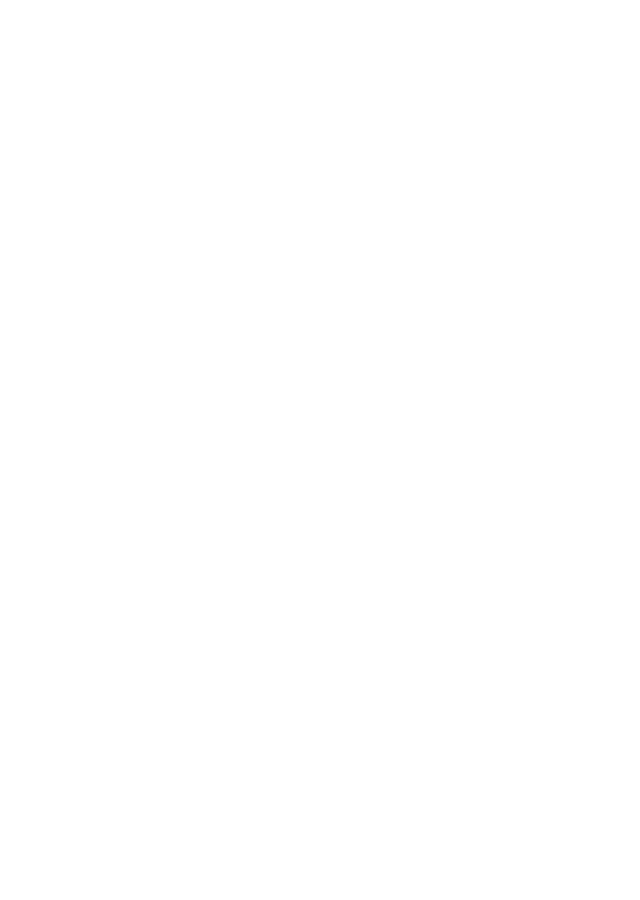
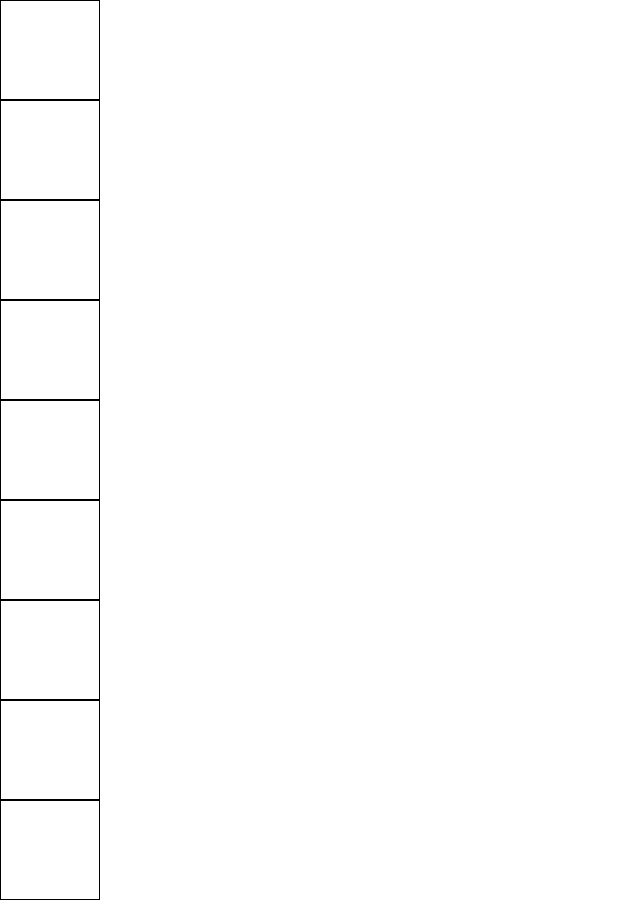
Before and after one commit to jorobertmac/tic-tac-toe, a plain HTML site: page index.html in a window 1280 px wide. Shown: the whole page, without its empty margins (0-640 px from the left). Before the commit the page ends 800 px from the top, so only its background shows below. Drawn offline with Linux system fonts and the light colour scheme.

Commit message:
Outline boxes

```diff
--- a/style.css
+++ b/style.css
@@ -3,3 +3,9 @@
   padding: 0;
   box-sizing: border-box;
  }
+
+ .cell {
+  border: 1px solid black;
+  width: 100px;
+  height: 100px;
+ }
```
